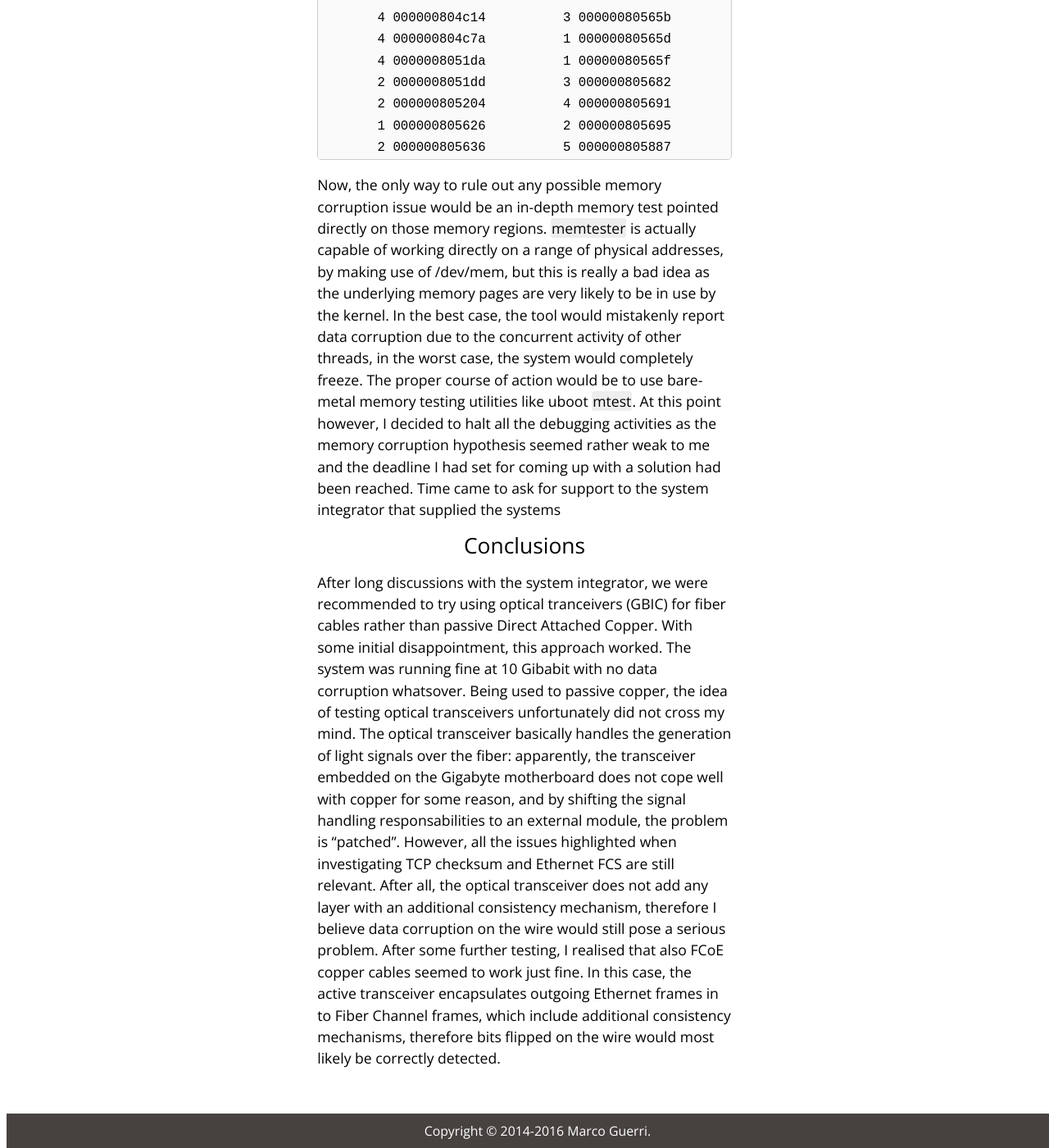
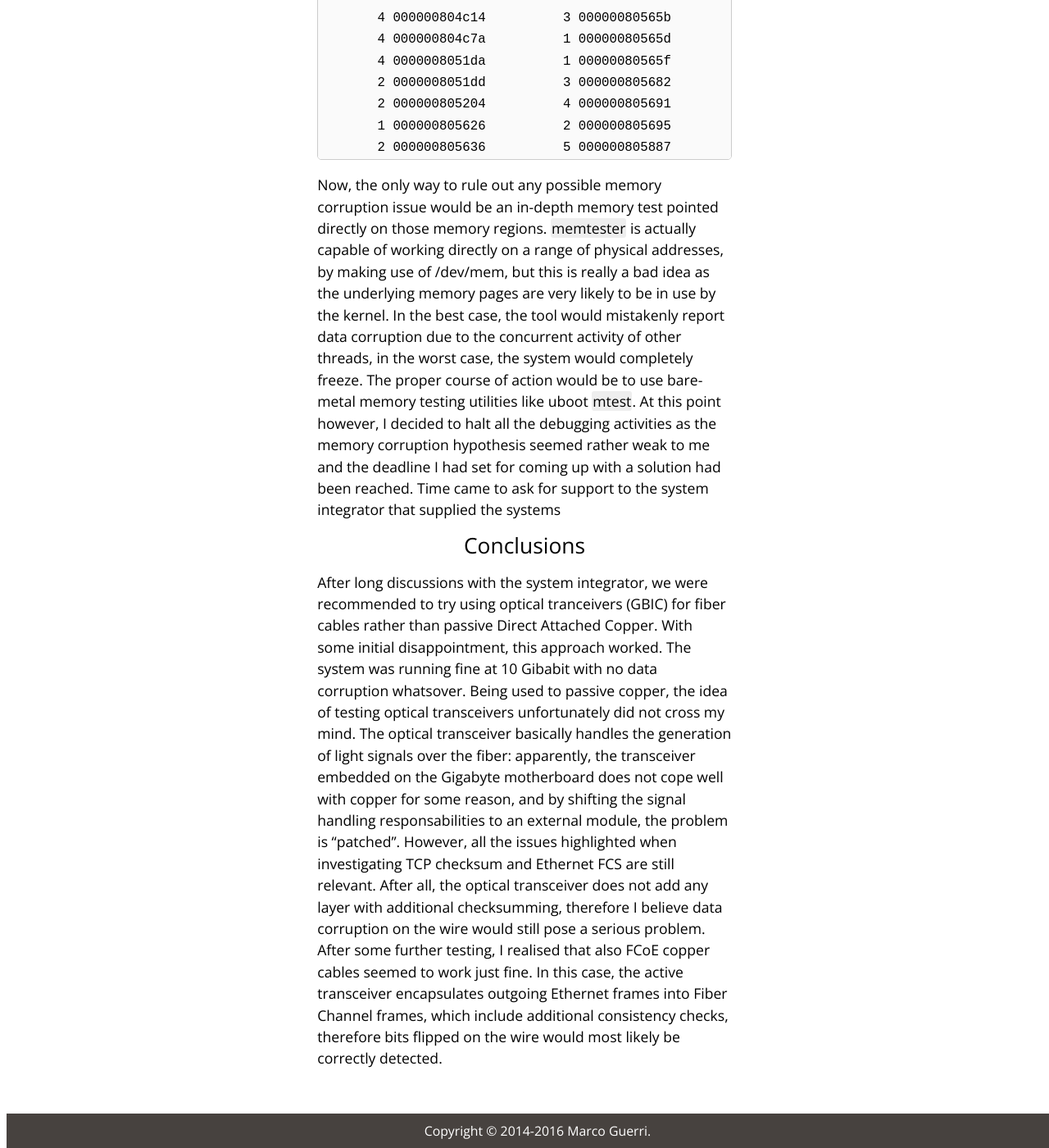
Before and after one commit to marcoguerri/marcoguerri.github.io, a Jekyll site: the page built from _posts/2016-05-19-mp30-data-corruption-part2.markdown, in a window 1280 px wide and 1400 px high, scrolled down 4023 px. Shown: the whole window at 82% size. Built offline with Jekyll 4.4.1, drawn with Linux system fonts in a browser that asks for light colours.

Commit message:
Minor correction to data corruption part 2

```diff
--- a/_posts/2016-05-19-mp30-data-corruption-part2.markdown
+++ b/_posts/2016-05-19-mp30-data-corruption-part2.markdown
@@ -234,10 +234,10 @@ the fiber: apparently, the transceiver embedded on the Gigabyte motherboard does
 not cope well with copper for some reason, and by shifting the signal handling
 responsabilities to an external module, the problem is "patched". However, all the issues highlighted when
 investigating TCP checksum and Ethernet FCS are still relevant. After all, the
-optical transceiver does not add any layer with an additional consistency mechanism,
+optical transceiver does not add any layer with additional checksumming,
 therefore I believe data corruption on the wire would still pose a serious problem.
 After some further testing, I realised that also FCoE copper cables seemed
 to work just fine. In this case, the active transceiver encapsulates outgoing
-Ethernet frames in to Fiber Channel frames, which include additional consistency
-mechanisms, therefore bits flipped on the wire would most likely be correctly
+Ethernet frames into Fiber Channel frames, which include additional consistency
+checks, therefore bits flipped on the wire would most likely be correctly
 detected.
```
